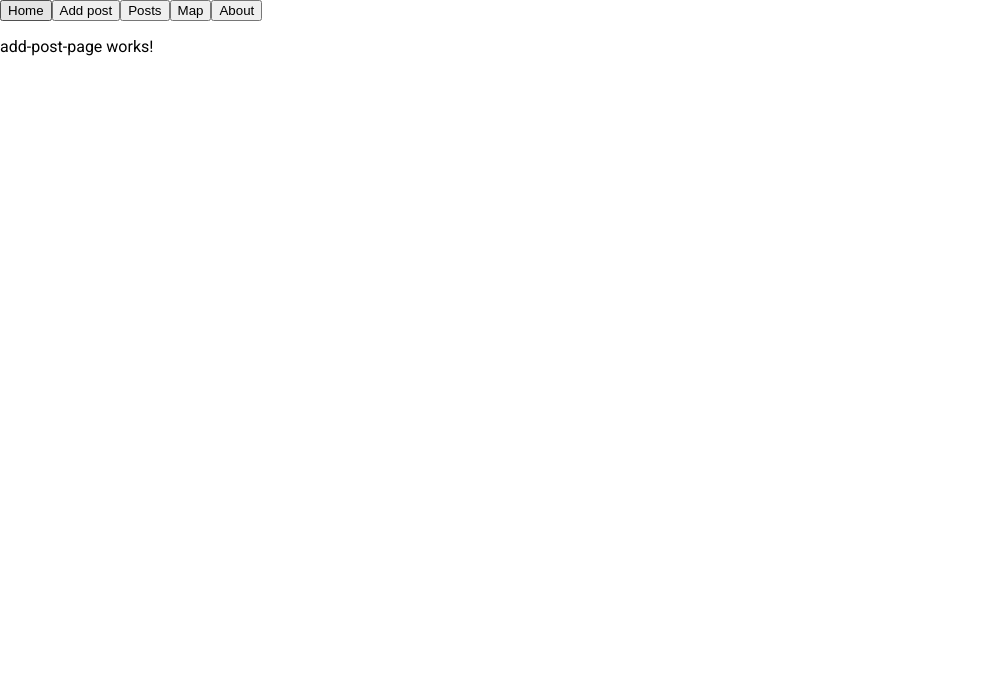
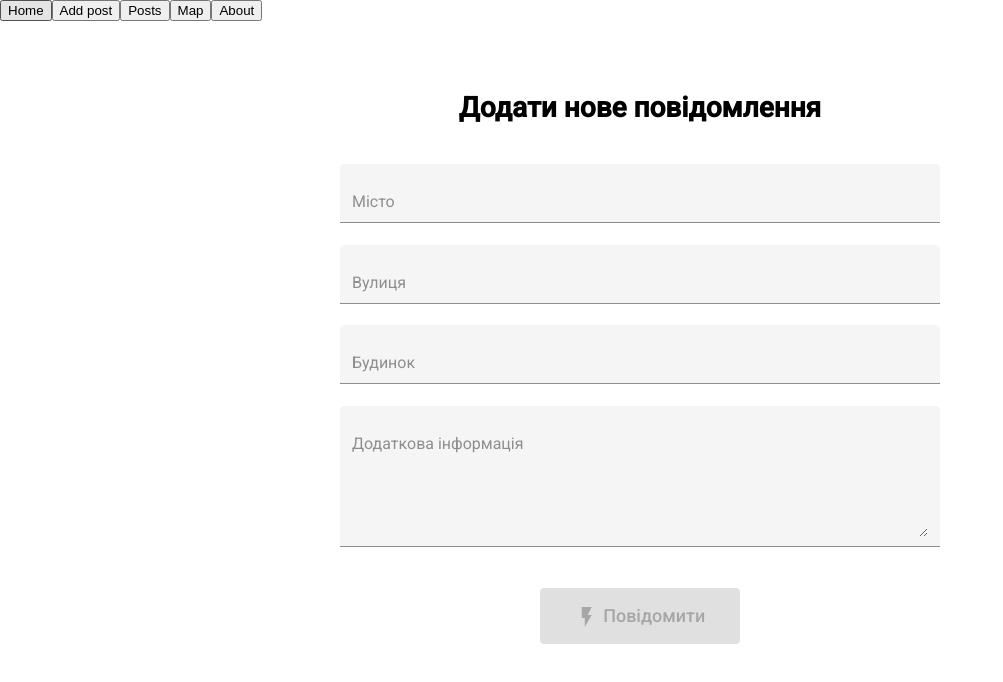
Before and after one commit to korenev6052/public-organization, an Angular app: page /add-post in a window 1280 px wide. Shown: the top 682 px of the page, without its empty margins (0-1003 px from the left). Built offline with nearby package versions, Linux system fonts and the light colour scheme.

Commit message:
NCU-8 Сверстал шаблон app-post-page (кроме input для загрузки фото)

```diff
--- a/src/app/add-post-page/add-post-page.component.css
+++ b/src/app/add-post-page/add-post-page.component.css
@@ -0,0 +1,58 @@
+.add-post-page {
+  padding-top: 25px;
+  padding-bottom: 25px;
+  padding-right: 15px;
+  padding-left: 15px;
+  margin-right: auto;
+  margin-left: auto;
+}
+@media (min-width: 768px) {
+  .add-post-page {
+    width: 750px;
+  }
+}
+@media (min-width: 992px) {
+  .add-post-page {
+    width: 970px;
+    padding-top: 50px;
+    padding-bottom: 50px;
+  }
+}
+@media (min-width: 1200px) {
+  .add-post-page {
+    width: 1170px;
+  }
+}
+.add-post-page__header {
+  font-size: 28px;
+  margin-top: 20px;
+  margin-bottom: 40px;
+  text-align: center;
+}
+.add-post-page__message {
+  font-size: 16px;
+  font-style: italic;
+  text-align: center;
+}
+.add-post-page__form {
+  width: 100%;
+  max-width: 600px;
+  margin: 0 auto;
+  margin-top: 20px;
+  margin-bottom: 20px;
+  text-align: center;
+}
+.add-post-page__form-button {
+  margin-top: 20px;
+  margin-bottom: 20px;
+  padding: 10px 30px;
+  font-size: 18px;
+  min-width: 200px;
+}
+.add-post-page__form-input {
+  width: 100%;
+}
+.add-post-page__form-input textarea {
+  width: 100%;
+  min-height: 100px;
+}
--- a/src/app/add-post-page/add-post-page.component.html
+++ b/src/app/add-post-page/add-post-page.component.html
@@ -1 +1,34 @@
-<p>add-post-page works!</p>
+<div class="add-post-page">
+  <h2 class="add-post-page__header">
+    Додати нове повідомлення
+  </h2>
+  <mat-card-subtitle class="add-post-page__message" *ngIf="formSubmitted">
+    Ваше повідомлення прийнято, дякуємо вам за інформацію!
+  </mat-card-subtitle>
+  <form class="add-post-page__form" #form="ngForm" (ngSubmit)="onSubmit(form)">
+    <mat-form-field class="add-post-page__form-input" appearance="fill">
+      <input type="text" matInput placeholder="Місто" ngModel name="city" required #city="ngModel">
+      <mat-error *ngIf="city.hasError('required')">
+        Місто не може бути порожнім
+      </mat-error>
+    </mat-form-field>
+    <mat-form-field class="add-post-page__form-input" appearance="fill">
+      <input type="text" matInput placeholder="Вулиця" ngModel name="street" required #street="ngModel">
+      <mat-error *ngIf="street.hasError('required')">
+        Вулиця не може бути порожньою
+      </mat-error>
+    </mat-form-field>
+    <mat-form-field class="add-post-page__form-input" appearance="fill">
+      <input type="text" matInput placeholder="Будинок" ngModel name="house" required #house="ngModel">
+      <mat-error *ngIf="house.hasError('required')">
+        Будинок не може бути порожнім
+      </mat-error>
+    </mat-form-field>
+    <mat-form-field class="add-post-page__form-input" appearance="fill">
+      <textarea type="text" matInput placeholder="Додаткова інформація" ngModel name="message"></textarea>
+    </mat-form-field>
+    <button type="submit" class="add-post-page__form-button" mat-raised-button color="accent" [disabled]="!form.valid">
+      <mat-icon>flash_on</mat-icon>&nbsp;Повідомити
+    </button>
+  </form>
+</div>
--- a/src/app/add-post-page/add-post-page.component.ts
+++ b/src/app/add-post-page/add-post-page.component.ts
@@ -1,4 +1,5 @@
 import { Component, OnInit } from '@angular/core';
+import { NgForm } from '@angular/forms';
 
 @Component({
   selector: 'po-add-post-page',
@@ -9,7 +10,17 @@ export class AddPostPageComponent implements OnInit {
 
   constructor() { }
 
+  formSubmitted: boolean = false;
+
   ngOnInit() {
   }
 
+  onSubmit(form: NgForm) {
+    console.log(form);
+    this.formSubmitted = true;
+    setTimeout(() => {
+      this.formSubmitted = false;
+    }, 2000);
+  }
+
 }
```
Also changed, not shown: src/app/app.module.ts (+14 -2 lines).
